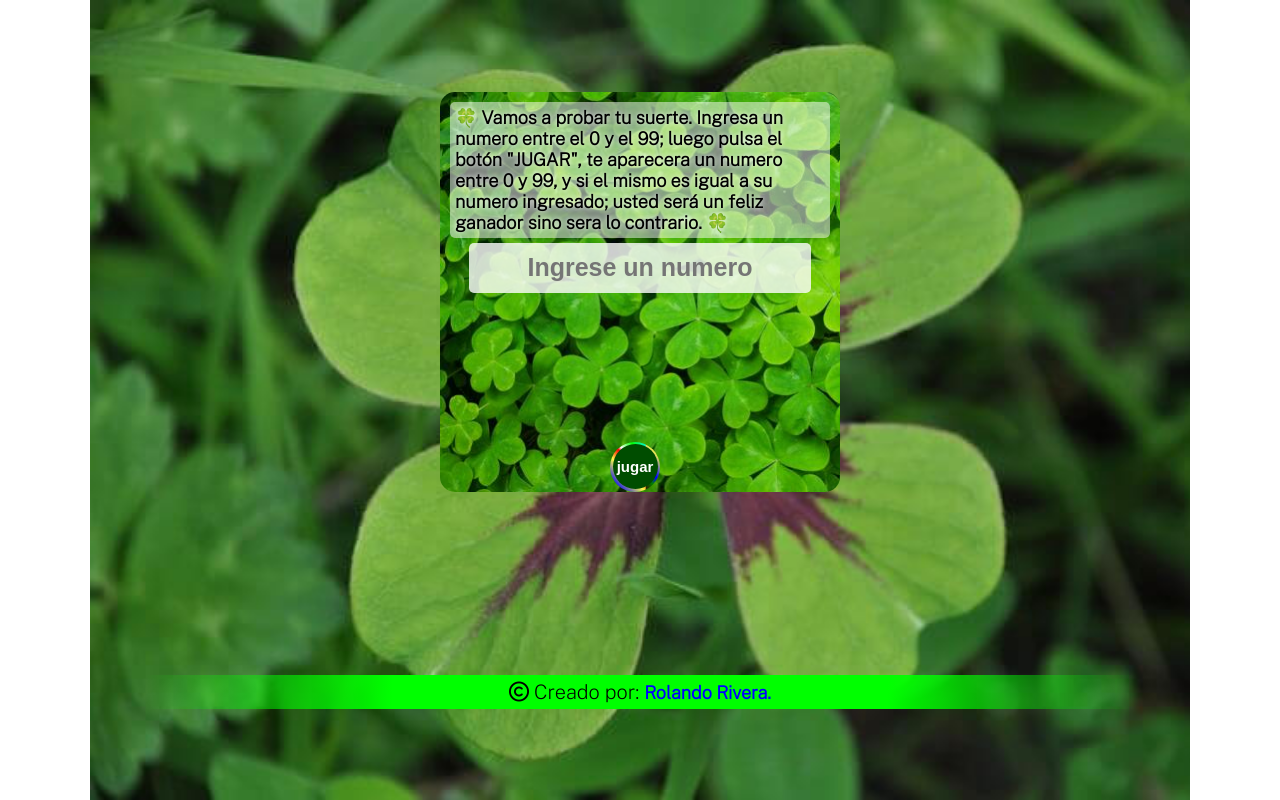
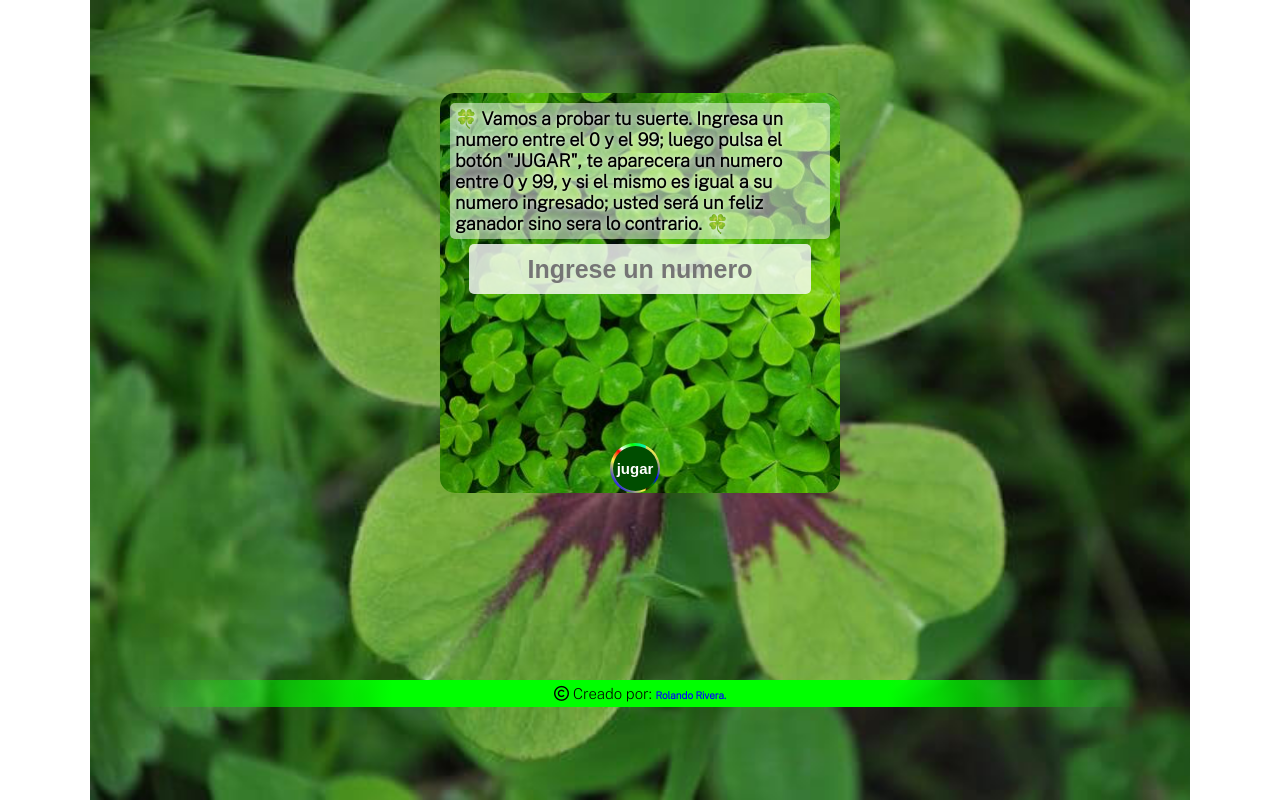
Before and after one commit to rolandoWe/suerte, a plain HTML site: page index.html in a window 1280 px wide. Drawn offline with nearby package versions, Linux system fonts and the light colour scheme.

Commit message:
Add files via upload

```diff
--- a/numero.css
+++ b/numero.css
@@ -143,7 +143,7 @@ body{
     width:90%;
     padding: 5px 0;
     text-align: center;
-    font-size:20px;
+    font-size:15px;
     background: linear-gradient(to right, transparent 0%,rgb(0, 255, 0) 25%,
     rgb(0, 255, 0) 50%, rgb(0, 255, 0) 75%, transparent 100%);
     margin:auto
@@ -152,7 +152,7 @@ body{
     color:blue;
     text-decoration: none;
     font-weight:bold;
-    font-size: 18px;
+    font-size: 10px;
 }
 /* **************************mediasQuery*************** */
 @media (max-width:576px){
```
